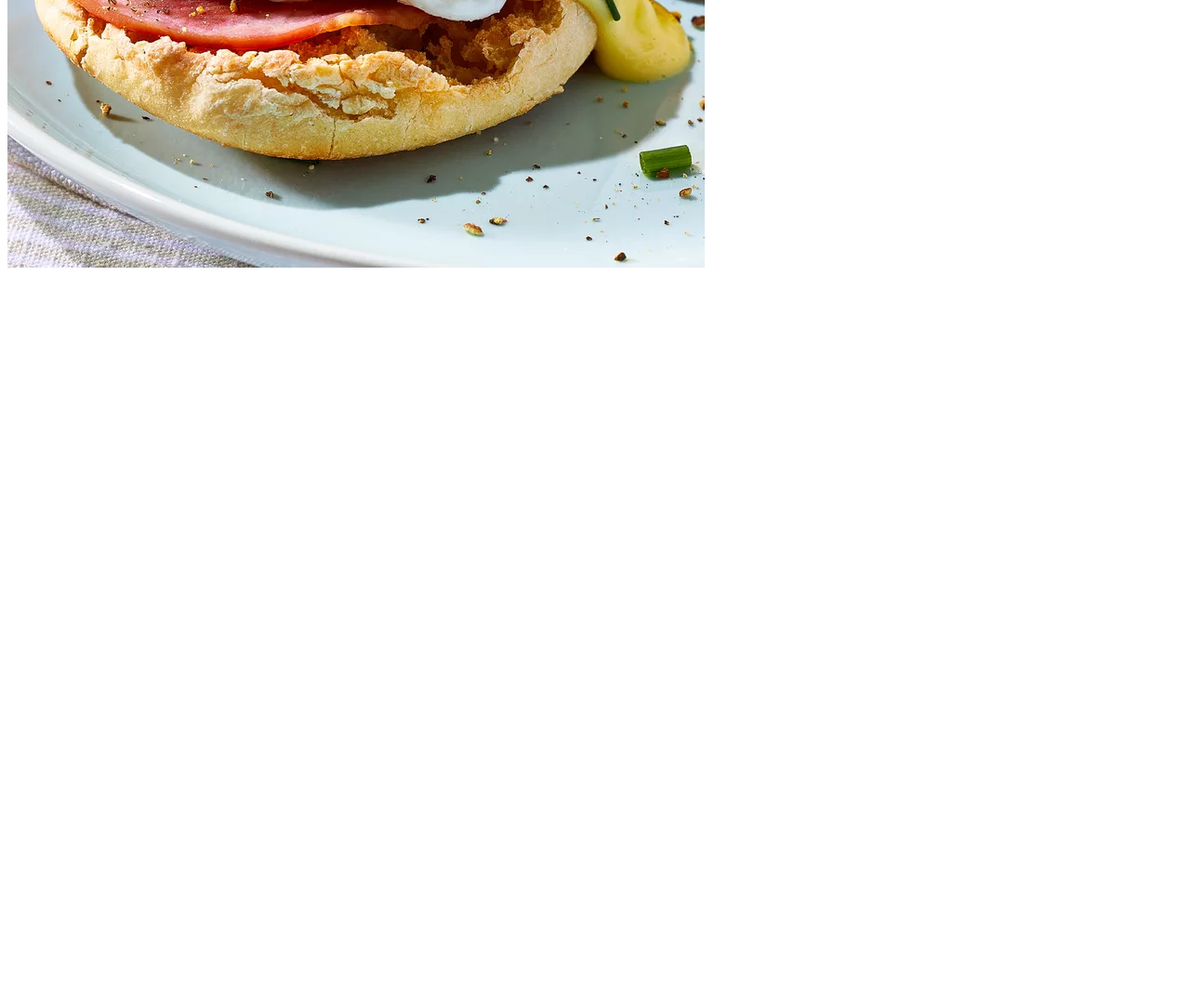
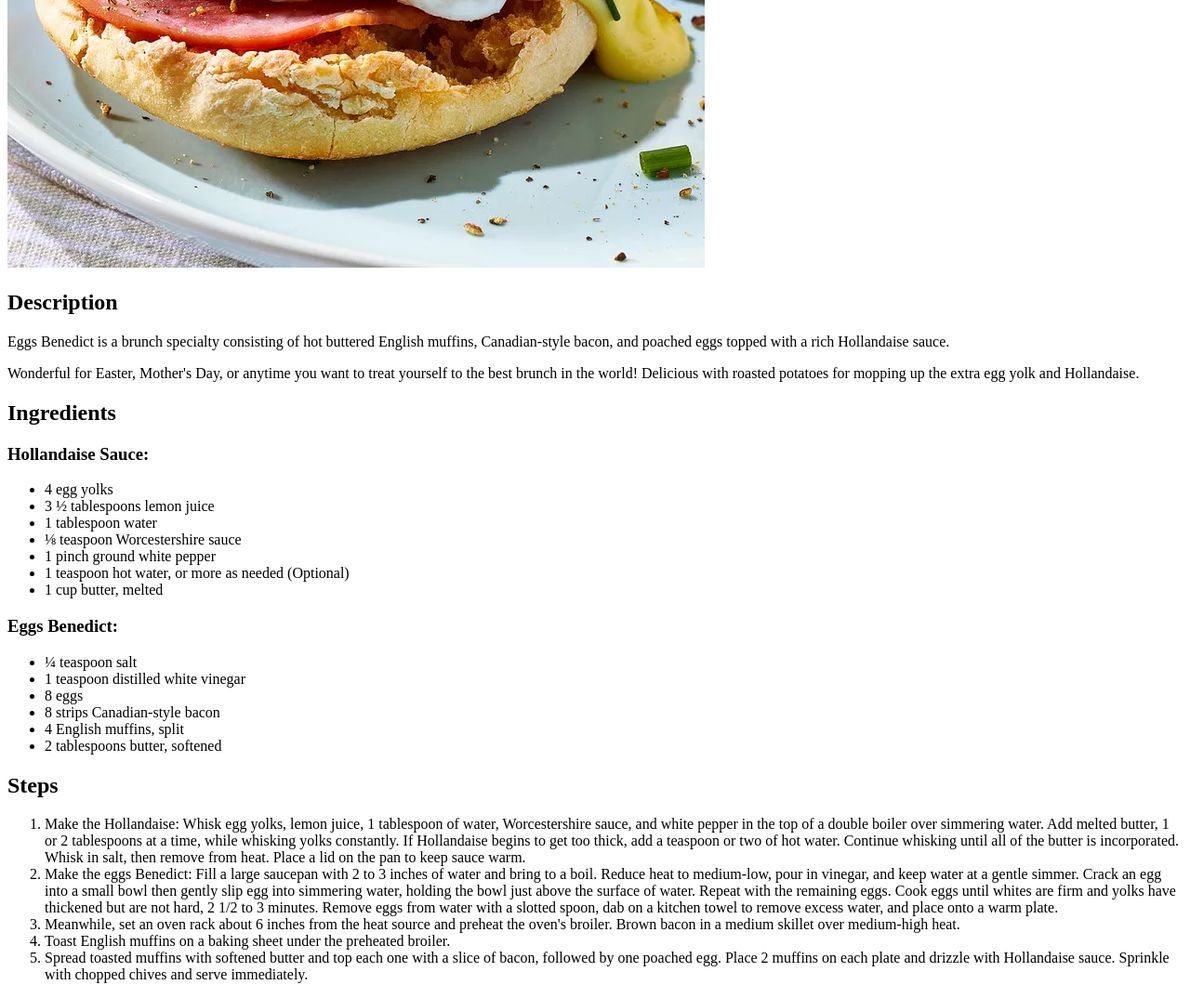
Before and after one commit to pchelbisson/odin-recipes, a plain HTML site: page recipes/benedict.html in a window 1280 px wide. Shown: the part 542-1616 px from the top of the page at 93% size. Before the commit the page ends 842 px from the top, so only its background shows below. Drawn offline with Linux system fonts and the light colour scheme.

Commit message:
Add benedict page info

```diff
--- a/recipes/benedict.html
+++ b/recipes/benedict.html
@@ -9,5 +9,72 @@
   <body>
     <h1>Eggs Benedict</h1>
     <img src="../images/benedict.webp" alt="Eggs Benedict" />
+    <h2>Description</h2>
+    <p>
+      Eggs Benedict is a brunch specialty consisting of hot buttered English
+      muffins, Canadian-style bacon, and poached eggs topped with a rich
+      Hollandaise sauce.
+    </p>
+    <p>
+      Wonderful for Easter, Mother's Day, or anytime you want to treat yourself
+      to the best brunch in the world! Delicious with roasted potatoes for
+      mopping up the extra egg yolk and Hollandaise.
+    </p>
+    <h2>Ingredients</h2>
+    <h3>Hollandaise Sauce:</h3>
+    <ul>
+      <li>4 egg yolks</li>
+      <li>3 ½ tablespoons lemon juice</li>
+      <li>1 tablespoon water</li>
+      <li>⅛ teaspoon Worcestershire sauce</li>
+      <li>1 pinch ground white pepper</li>
+      <li>1 teaspoon hot water, or more as needed (Optional)</li>
+      <li>1 cup butter, melted</li>
+    </ul>
+    <h3>Eggs Benedict:</h3>
+    <ul>
+      <li>¼ teaspoon salt</li>
+      <li>1 teaspoon distilled white vinegar</li>
+      <li>8 eggs</li>
+      <li>8 strips Canadian-style bacon</li>
+      <li>4 English muffins, split</li>
+      <li>2 tablespoons butter, softened</li>
+    </ul>
+    <h2>Steps</h2>
+    <ol>
+      <li>
+        Make the Hollandaise: Whisk egg yolks, lemon juice, 1 tablespoon of
+        water, Worcestershire sauce, and white pepper in the top of a double
+        boiler over simmering water. Add melted butter, 1 or 2 tablespoons at a
+        time, while whisking yolks constantly. If Hollandaise begins to get too
+        thick, add a teaspoon or two of hot water. Continue whisking until all
+        of the butter is incorporated. Whisk in salt, then remove from heat.
+        Place a lid on the pan to keep sauce warm.
+      </li>
+      <li>
+        Make the eggs Benedict: Fill a large saucepan with 2 to 3 inches of
+        water and bring to a boil. Reduce heat to medium-low, pour in vinegar,
+        and keep water at a gentle simmer. Crack an egg into a small bowl then
+        gently slip egg into simmering water, holding the bowl just above the
+        surface of water. Repeat with the remaining eggs. Cook eggs until whites
+        are firm and yolks have thickened but are not hard, 2 1/2 to 3 minutes.
+        Remove eggs from water with a slotted spoon, dab on a kitchen towel to
+        remove excess water, and place onto a warm plate.
+      </li>
+      <li>
+        Meanwhile, set an oven rack about 6 inches from the heat source and
+        preheat the oven's broiler. Brown bacon in a medium skillet over
+        medium-high heat.
+      </li>
+      <li>
+        Toast English muffins on a baking sheet under the preheated broiler.
+      </li>
+      <li>
+        Spread toasted muffins with softened butter and top each one with a
+        slice of bacon, followed by one poached egg. Place 2 muffins on each
+        plate and drizzle with Hollandaise sauce. Sprinkle with chopped chives
+        and serve immediately.
+      </li>
+    </ol>
   </body>
 </html>
```
Also changed, not shown: recipes/cheesecake.html (+0 -10 lines).
